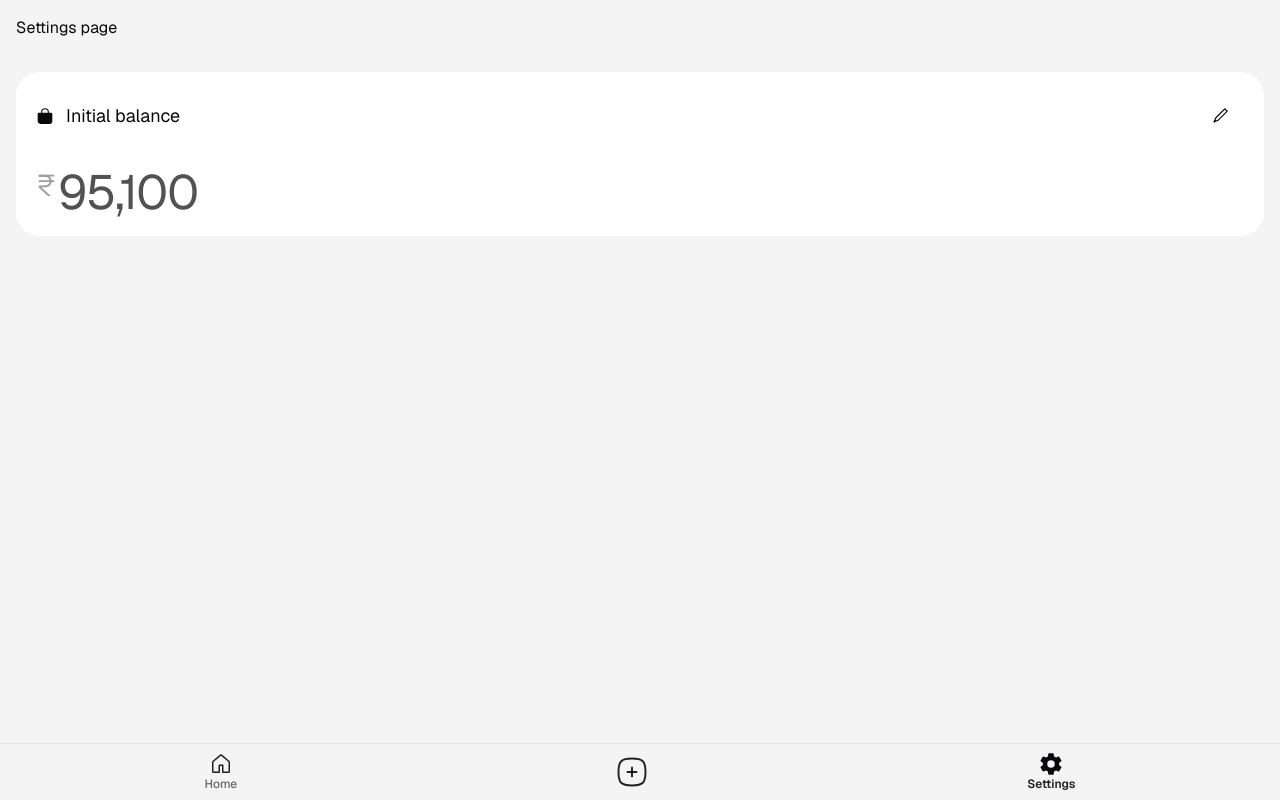
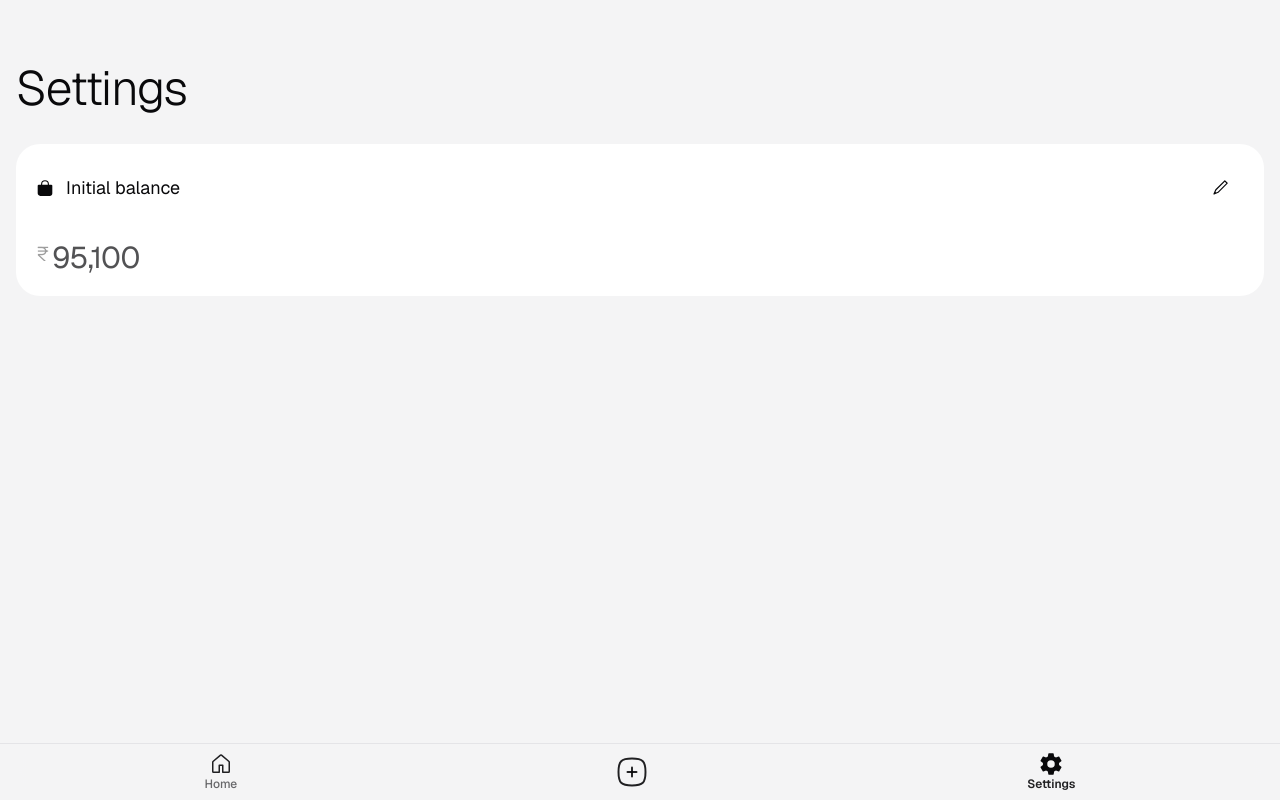
Before and after one commit to theKrishDas/extrack, a Next.js app: page /settings in a window 1280 px wide. Built offline with nearby package versions, Linux system fonts and the light colour scheme.

Commit message:
Update: Style Enhancements in Settings Page

```diff
--- a/app/(app)/settings/page.tsx
+++ b/app/(app)/settings/page.tsx
@@ -5,7 +5,7 @@ import { RxPencil1 } from "react-icons/rx";
 export default function SettingsPage() {
   return (
     <>
-      <p>Settings page</p>
+      <h1 className="pt-12 text-5xl font-light tracking-tight">Settings</h1>
       <InitialBalanceSettings />
     </>
   );
@@ -34,8 +34,8 @@ function InitialBalanceSettings() {
           <RxPencil1 />
         </Button>
       </div>
-      <p className="inline-flex items-start text-5xl tracking-tight text-foreground/70">
-        <span className="pr-1 text-3xl font-light text-foreground/40">₹</span>
+      <p className="inline-flex items-start text-3xl tracking-tight text-foreground/70">
+        <span className="pr-1 text-xl font-light text-foreground/40">₹</span>
         95,100
       </p>
     </div>
```
